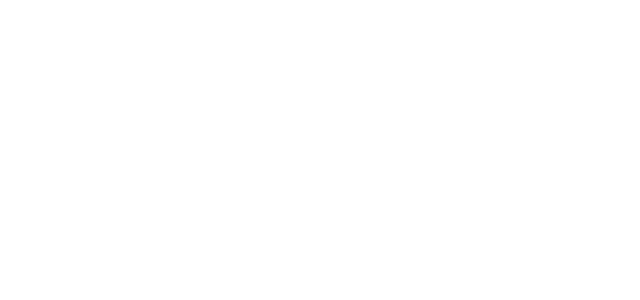
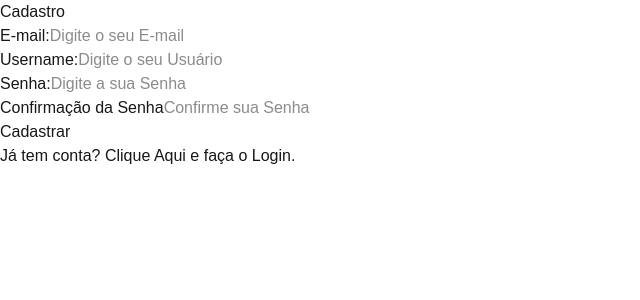
Before and after one commit to Neto-M/MyTasks, a Next.js app in the folder frontend/: page /register in a window 1280 px wide. Shown: the top 300 px of the page, without its empty margins (0-640 px from the left). Built offline with nearby package versions, Linux system fonts and the light colour scheme.

Commit message:
finalizando register, modificando login e iniciando dashboard

```diff
--- a/frontend/src/app/dashboard/page.js
+++ b/frontend/src/app/dashboard/page.js
@@ -0,0 +1,36 @@
+import { Context } from "@/context/UserContext"
+import api from "@/utils/api"
+import { useRouter } from "next/navigation"
+import { useContext } from "react"
+
+export default function Dashboard() {
+    const { authenticated } = useContext(Context)
+    const router = useRouter()
+    const [titles, setTitles] = useState([])
+    const [token] = useState(localStorage.getItem('token' || ''))
+
+    useEffect(() => {
+        if(!authenticated) {
+            router.push('/')
+        }
+    }, [router, authenticated])
+
+    useEffect(() => {
+        api.get('/title', {
+            headers: {
+                Authorization: `Bearer ${JSON.parser(token)}`
+            }
+        }).then((response) => {
+            setTitles(response.data.title || [])
+        }).catch(
+            console.error('erro na tentativa de get /title', error)
+        )
+    }, [token])
+
+
+    return(
+        <div>
+
+        </div>
+    )
+}
--- a/frontend/src/app/page.js
+++ b/frontend/src/app/page.js
@@ -14,7 +14,7 @@
         if(authenticated) {
             router.push('/dashboard')
         }
-    })
+    }, [router, authenticated])
 
     function handleChange(e) {
         setUser({...user, [e.target.name]: e.target.value})
@@ -49,7 +49,7 @@
                     type= 'submit'
                     value= 'Entrar'
                 />
-                <p>Não tem uma conta? <a href="">Clique Aqui</a> para cadastrar-se.</p>
+                <p>Não tem uma conta? <a href="/register">Clique Aqui</a> para cadastrar-se.</p>
             </form>
         </div>
     )
--- a/frontend/src/app/register/page.js
+++ b/frontend/src/app/register/page.js
@@ -1,9 +1,77 @@
 'use client'
 
+import { Input } from "@/components/Input"
+import { Context } from "@/context/UserContext"
+import { useRouter } from "next/navigation"
+import { useContext, useEffect, useState } from "react"
+
 export default function Register() {
+    const [ user, setUser] = useState({
+        email: '',
+        username: '',
+        password: '',
+        confirmpassword: '',
+    })
+    const { authenticated, register } = useContext(Context)
+    const router = useRouter()
+
+    useEffect(() => {
+        if(authenticated) {
+            router.push('/dashboard')
+        }
+    }, [router, authenticated])
+
+    function handleChange(e) {
+        setUser({...user, [e.target.name]: e.target.value})
+    }
+
+    function handleSubmit(e) {
+        e.preventDefault()
+        register(user)
+    }
+
     return(
         <div>
-
+            <h1>Cadastro</h1>
+            <form onSubmit={handleSubmit} className="">
+                <Input
+                    text= 'E-mail:'
+                    type= 'email'
+                    name= 'email'
+                    placeholder= 'Digite o seu E-mail'
+                    handleOnChange={handleChange}
+                    value= {user.email}
+                />
+                <Input
+                    text= 'Username:'
+                    type= 'username'
+                    name= 'username'
+                    placeholder= 'Digite o seu Usuário'
+                    handleOnChange={handleChange}
+                    value={user.username}
+                />
+                <Input
+                    text= 'Senha:'
+                    type= 'password'
+                    name= 'password'
+                    placeholder= 'Digite a sua Senha'
+                    handleOnChange={handleChange}
+                    value={user.password}
+                />
+                <Input
+                    text= 'Confirmação da Senha'
+                    type= 'password'
+                    name= 'confirmpassword'
+                    placeholder= 'Confirme sua Senha'
+                    handleOnChange={handleChange}
+                    value={user.confirmpassword}
+                />
+                <Input
+                    type= 'submit'
+                    value= 'Cadastrar'
+                />
+                <p>Já tem conta? <a href="/">Clique Aqui</a> e faça o Login.</p>
+            </form>
         </div>
     )
 }
```
